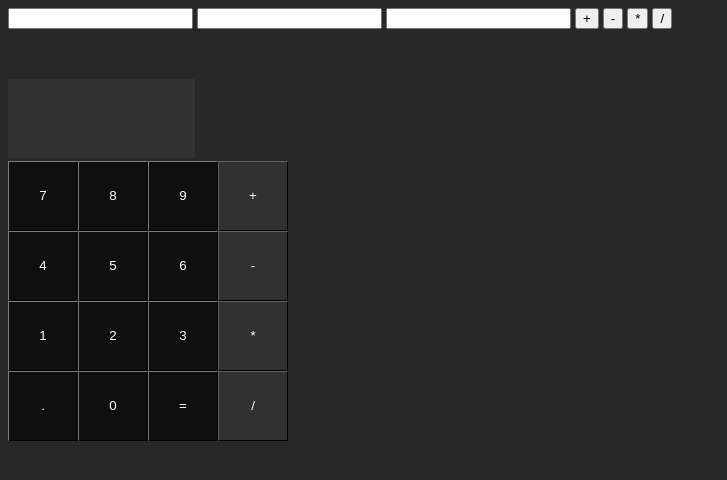
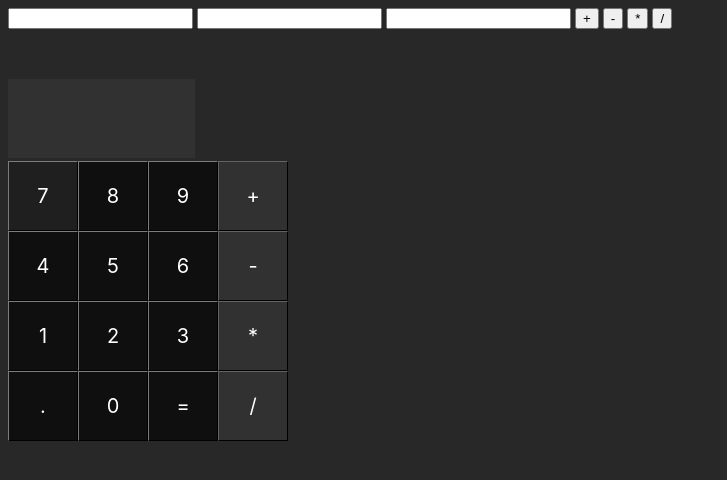
Before and after one commit to Neolinsky/blu-blu-js-kusok-govna, a plain HTML site: page index.html in a window 1280 px wide. In both pictures the pointer is over the button 43 px from the left and 195 px from the top of the page. Shown: the whole page, without its empty margins (0-727 px from the left). Drawn offline with Linux system fonts and the light colour scheme.

Commit message:
added some almost unnoticable fonts

```diff
--- a/css/style.css
+++ b/css/style.css
@@ -12,6 +12,7 @@ body{
     color: white;
     border-color: black;
     font-size: 20px;
+   font-family: -apple-system, BlinkMacSystemFont, 'Segoe UI', Roboto, Oxygen, Ubuntu, Cantarell, 'Open Sans', 'Helvetica Neue', sans-serif;
 
 }
 
@@ -26,6 +27,11 @@ body{
     margin-left: 0px;
     color:white;
 
+    font-size: 20px;
+   font-family: -apple-system, BlinkMacSystemFont, 'Segoe UI', Roboto, Oxygen, Ubuntu, Cantarell, 'Open Sans', 'Helvetica Neue', sans-serif;
+
+    transition: background-color 300ms;
+
 }
 
 .buttonoperation{
@@ -33,3 +39,20 @@ body{
 
     border-color:#0f0f0f;
 }
+
+
+.buttons:hover{
+    background-color: #1f1f1f;
+}
+
+.buttonoperation:hover{
+    background-color: #404040;
+}
+
+.buttons:hover:active{
+    background-color: #0d0d0d;
+}
+
+.buttonoperation:hover:active{
+    background-color: #292929;
+}
--- a/index.html
+++ b/index.html
@@ -8,6 +8,10 @@
     <meta name="viewport" content="width=device-width, initial-scale=1.0">
     <title>Document</title>
     <link rel="stylesheet" href="css/style.css">
+    <link rel="preconnect" href="https://fonts.googleapis.com" />
+    <link rel="preconnect" href="https://fonts.getatic.com" />
+
+
 </head>
 <body>
 
```
